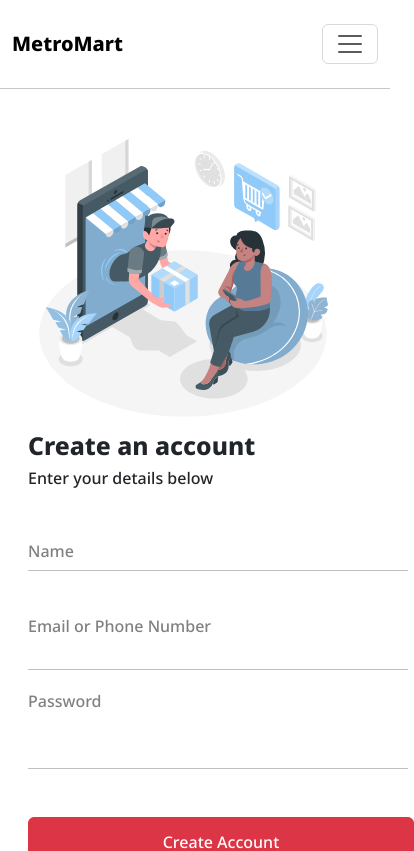
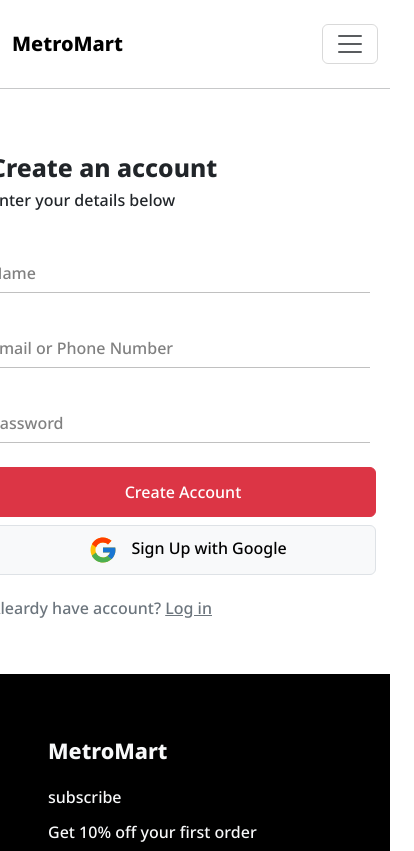
Before and after one commit to YassenMohamedRashad/Metromart, a React (Create React App) app: page /Metromart/signup in a window 390 px wide. Shown: the top 851 px of the page, 414 px wide, since content can reach past the window. Built offline with nearby package versions, Linux system fonts and the light colour scheme.

Commit message:
Some edits on signup page to make it responsive

```diff
--- a/src/Components/Login.jsx
+++ b/src/Components/Login.jsx
@@ -1,5 +1,5 @@
 import "../assets/css/login.css";
-import loginImage from "../assets/images/signup.svg";
+import loginImage from "../assets/images/login.svg";
 
 function Login() {
 	return (
--- a/src/Components/SignUp.jsx
+++ b/src/Components/SignUp.jsx
@@ -4,30 +4,32 @@
 
 function Login() {
 	return (
-		<div className="container">
-			<div className="row signup p-3">
-				<div className="col-md-6">
-					<img src={signupImage} className="w-100" alt=''/>
+		<div className="container-fluid ">
+			<div className="row signup align-items-center">
+				<div className="col-lg-6 d-lg-block d-none">
+					<img src={signupImage} className="w-100" alt='' />
 				</div>
 
-				<div className="col-md-6">
-					<h2 className="fw-bolder">Create an account</h2>
-					<form action="post" className="form signup-form" >
+				<div className="col-lg-6 justify-content-center d-flex">
+					<div className="mt-5 mb-5">
+						<h2 className="fw-bolder">	Create an account</h2>
+						<form action="post" className="form signup-form " >
 							<h6>Enter your details below</h6>
-                        <input type="text" name="name" className="mt-5 name-input" required/>
+							<input type="text" name="name" className="mt-5 name-input" required />
 							<label className="name-label">Name</label>
 							<br />
-						<input type="text" name="email" className="mt-5 email-input" required/>
+							<input type="text" name="email" className="mt-5 email-input" required />
 							<label className="email-label">Email or Phone Number</label>
 							<br />
-						<input type="password" name="password" className="mt-5 pass-input" required/>
+							<input type="password" name="password" className="mt-5 pass-input" required />
 							<label className="pass-label">Password</label>
 							<br />
-						<button className="btn btn-danger mt-4 " type="submit" style={{width:386,height:50}}>Create Account</button>
+							<button className="btn btn-danger mt-4 " type="submit" style={{ width: 386, height: 50 }}>Create Account</button>
 							<br />
 						</form>
-					<button className="btn btn-light border mt-2 " style={{width:386,height:50}}><img src={googleLogo} /> Sign Up with Google</button>
+						<button className="btn btn-light border mt-2 " style={{ width: 386, height: 50 }}><img src={googleLogo} /> Sign Up with Google</button>
 						<h6 className="text-secondary mt-4">Aleardy have account? <a href="/Metromart/login" className="text-secondary" > Log in</a></h6>
+					</div>
 				</div>
 			</div>
 		</div>
--- a/src/assets/css/signup.css
+++ b/src/assets/css/signup.css
@@ -3,6 +3,7 @@
 }
 .signup {
   width: 100%;
+
 }
 
 .form {
```
Lines whose indentation alone changed are shown as unchanged.
